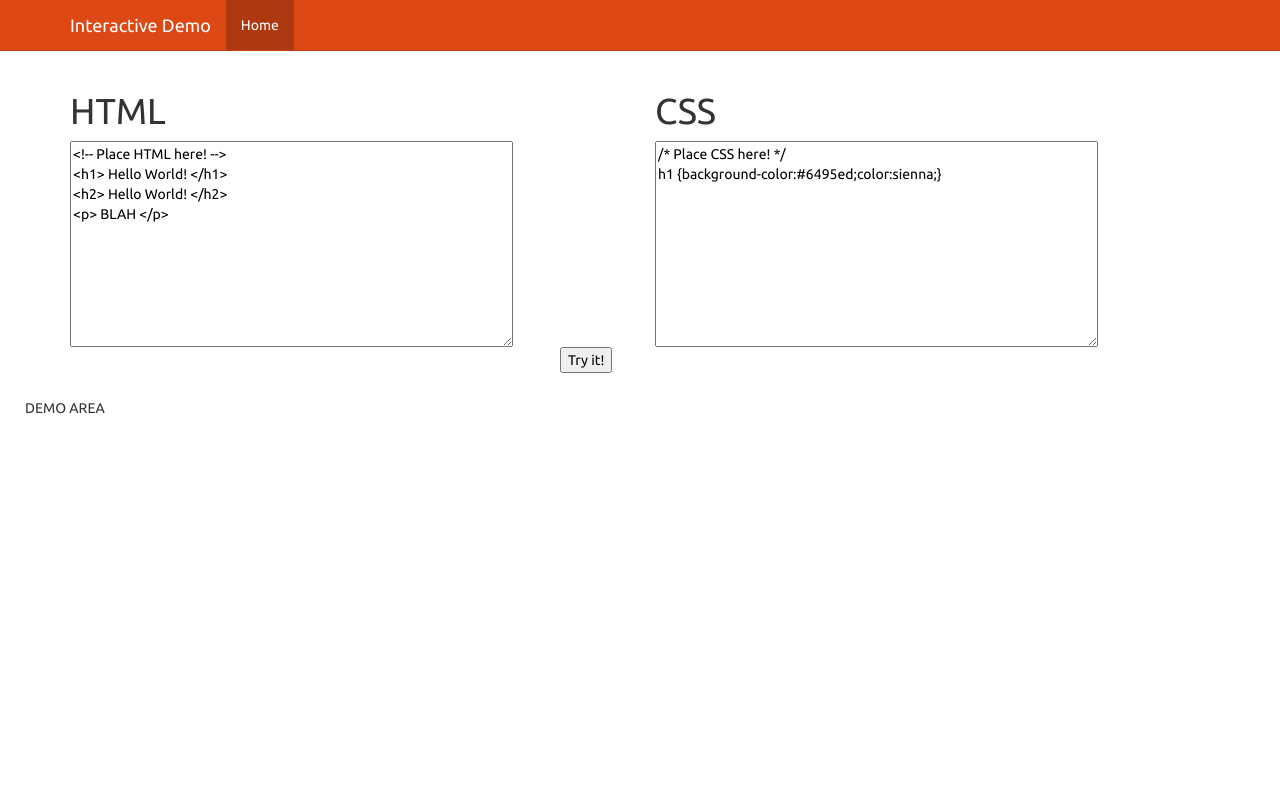
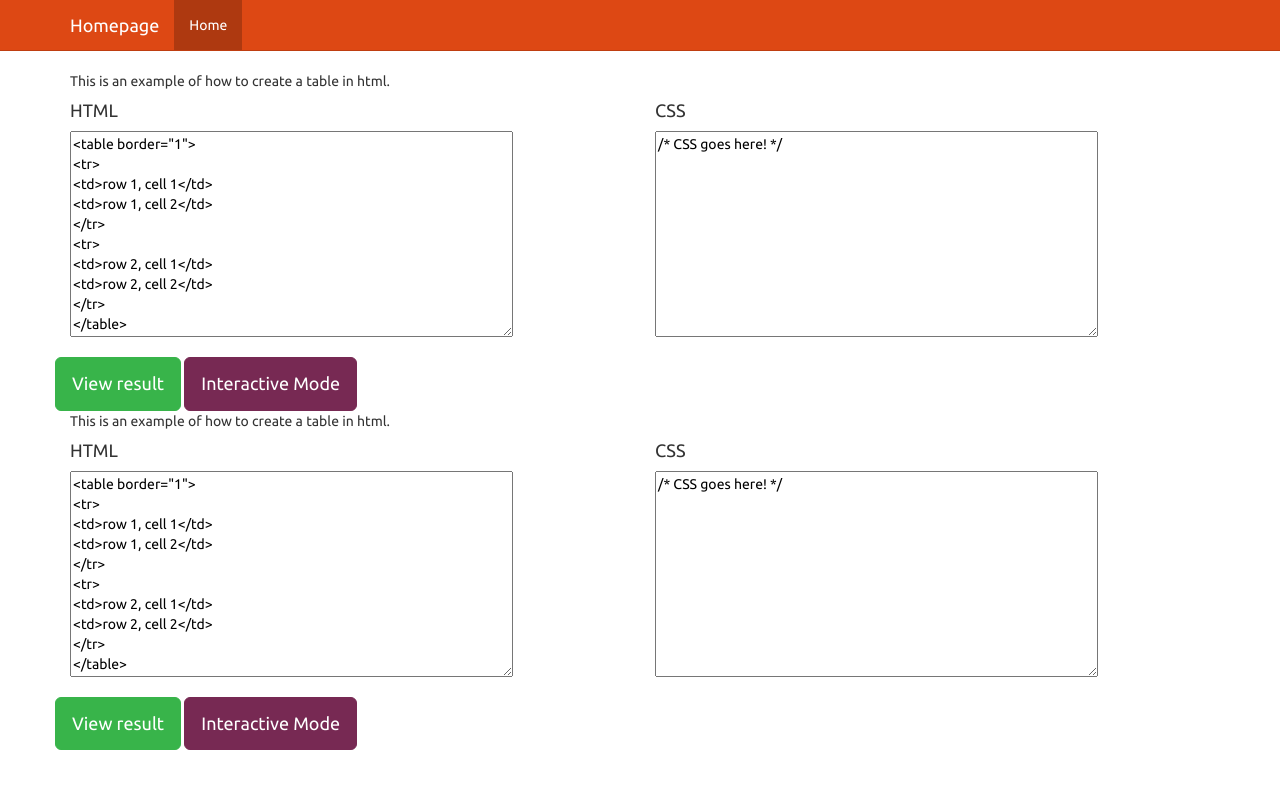
Before and after one commit to saagar/interactive-htmlcss, a PHP site: page / in a window 1280 px wide. Run offline with PHP 8.4, Linux system fonts and the light colour scheme; some libraries are stand-ins or nearby versions.

Commit message:
demo front page. interact is the new interactive mode

```diff
--- a/index.php
+++ b/index.php
@@ -9,10 +9,12 @@
     <meta name="author" content="">
     <link rel="shortcut icon" href="../../docs-assets/ico/favicon.png">
 
-    <title>Static Top Navbar Example for Bootstrap</title>
+    <title>Demo Page</title>
 
     <!-- Bootstrap core CSS -->
     <link href="css/bootstrap.min.css" rel="stylesheet">
+    <link href="css/pygments-manni.css" rel="stylesheet">
+
 
     <!-- Custom styles for this template -->
     <!-- <link href="navbar-static-top.css" rel="stylesheet"> -->
@@ -33,13 +35,7 @@
     <div class="navbar navbar-default navbar-static-top" role="navigation">
       <div class="container">
         <div class="navbar-header">
-          <button type="button" class="navbar-toggle" data-toggle="collapse" data-target=".navbar-collapse">
-            <span class="sr-only">Toggle navigation</span>
-            <span class="icon-bar"></span>
-            <span class="icon-bar"></span>
-            <span class="icon-bar"></span>
-          </button>
-          <a class="navbar-brand" href="#">Interactive Demo</a>
+          <a class="navbar-brand" href="#">Homepage</a>
         </div>
         <div class="navbar-collapse collapse">
           <ul class="nav navbar-nav">
@@ -50,37 +46,108 @@
 
 
     <div class="container">
+    <!-- DESCRIPTION AREA -->
+      This is an example of how to create a table in html.
+      <div class="row">
+      <!-- HTML CODE AREA -->
+        <div class="col-md-6">
+	        <h4>HTML</h4>
+			<textarea class="htmlbox" rows="10" cols="50" readonly>
+<table border="1">
+<tr>
+<td>row 1, cell 1</td>
+<td>row 1, cell 2</td>
+</tr>
+<tr>
+<td>row 2, cell 1</td>
+<td>row 2, cell 2</td>
+</tr>
+</table>
+        	</textarea>
 
-      <div class="row">
-
+        </div>
+        <!-- CSS CODE AREA -->
         <div class="col-md-6">
-          <h1>HTML</h1>
-          <textarea id="htmlbox" rows="10" cols="50"><!-- Place HTML here! -->
-<h1> Hello World! </h1>
-<h2> Hello World! </h2>
-<p> BLAH </p>
-          </textarea>
+          <h4>CSS</h4>
+			<textarea class="cssbox" rows="10" cols="50" readonly>
+/* CSS goes here! */
+        	</textarea>
         </div>
 
+      </div>
+      <br>
+      <div class="row">
+			<button type="button" class="viewbtn btn btn-success btn-lg">View result</button>
+			<button type="button" class="interactbtn btn btn-info btn-lg">Interactive Mode</button>
+      </div>
+      <!-- RESULT AREA -->
+      <div class="displaybox row" style="display: none">
+      	<div class="jumbotron">
+			<table border="1">
+				<tr>
+				<td>row 1, cell 1</td>
+				<td>row 1, cell 2</td>
+				</tr>
+				<tr>
+				<td>row 2, cell 1</td>
+				<td>row 2, cell 2</td>
+				</tr>
+			</table>
+      	</div>
+      </div>
+     </div>
+
+     <div class="container">
+    <!-- DESCRIPTION AREA -->
+      This is an example of how to create a table in html.
+      <div class="row">
+      <!-- HTML CODE AREA -->
         <div class="col-md-6">
-          <h1>CSS</h1>
-          <textarea id="cssbox" rows="10" cols="50">/* Place CSS here! */
-h1 {background-color:#6495ed;color:sienna;}
-          </textarea>
+	        <h4>HTML</h4>
+			<textarea class="htmlbox" rows="10" cols="50" readonly>
+<table border="1">
+<tr>
+<td>row 1, cell 1</td>
+<td>row 1, cell 2</td>
+</tr>
+<tr>
+<td>row 2, cell 1</td>
+<td>row 2, cell 2</td>
+</tr>
+</table>
+        	</textarea>
 
         </div>
+        <!-- CSS CODE AREA -->
+        <div class="col-md-6">
+          <h4>CSS</h4>
+			<textarea class="cssbox" rows="10" cols="50" readonly>
+/* CSS goes here! */
+        	</textarea>
+        </div>
+
       </div>
-      <div class="col-md-5"></div>
-      <div class="col-md-2">
-        <input id="tryitbutton" type="submit" value="Try it!">
+      <br>
+      <div class="row">
+			<button type="button" class="viewbtn btn btn-success btn-lg">View result</button>
+			<button type="button" class="interactbtn btn btn-info btn-lg">Interactive Mode</button>
       </div>
-      <div class="col-md-5"></div>
-    </div> <!-- /container -->
-
-    <div id="demoarea" style="margin:25px;">
-    DEMO AREA
-    </div>
-
+      <!-- RESULT AREA -->
+      <div class="displaybox row" style="display: none">
+      	<div class="jumbotron">
+			<table border="1">
+				<tr>
+				<td>row 1, cell 1</td>
+				<td>row 1, cell 2</td>
+				</tr>
+				<tr>
+				<td>row 2, cell 1</td>
+				<td>row 2, cell 2</td>
+				</tr>
+			</table>
+      	</div>
+      </div>
+     </div>
     <!-- Bootstrap core JavaScript
     ================================================== -->
     <!-- Placed at the end of the document so the pages load faster -->
@@ -97,10 +164,6 @@ h1 {background-color:#6495ed;color:sienna;}
             $("div#demoarea").html(html_str);
             $('head').append(
                 '<style>'+
-                // 'hr {color:sienna;}\
-                // h1 {color:sienna;}\
-                // p {margin-left:20px;}\
-                // body {background-color:blue;}'
                 css_str
                 +'</style>'
             );
@@ -109,5 +172,10 @@ h1 {background-color:#6495ed;color:sienna;}
       }
       );
     </script>
+    <script>
+		$( ".viewbtn" ).click(function() {
+		  $(this).parent().parent().children(".displaybox").toggle();
+		});
+	</script>
   </body>
 </html>
```
Also changed, not shown: css/pygments-manni.css (added, +66 -0 lines), interact.php (added, +112 -0 lines).
